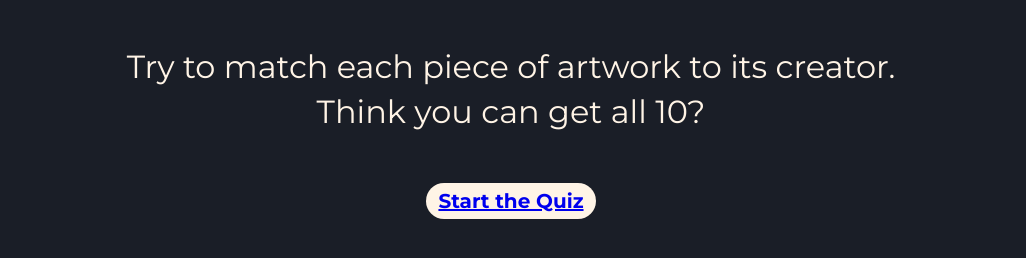
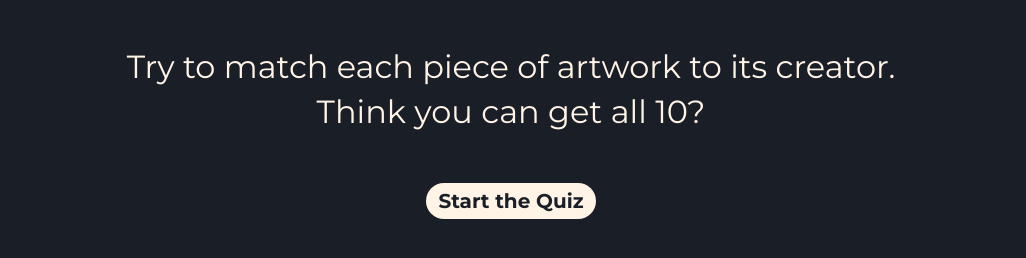
Before and after one commit to keoswalt/artist-quiz, a plain HTML site: page index.html in a window 1280 px wide. Shown: the part 380-638 px from the top of the page, without its empty margins (129-1155 px from the left). Drawn offline with Linux system fonts and the light colour scheme; a web font is replaced by a local one.

Commit message:
Fix button link appearance

```diff
--- a/style.css
+++ b/style.css
@@ -123,6 +123,10 @@ button {
   font-style: normal;
   font-weight: 700;
   line-height: 100%;
+}
+
+button a {
+  all: unset;
 }
 
 /* Homepage */
```
